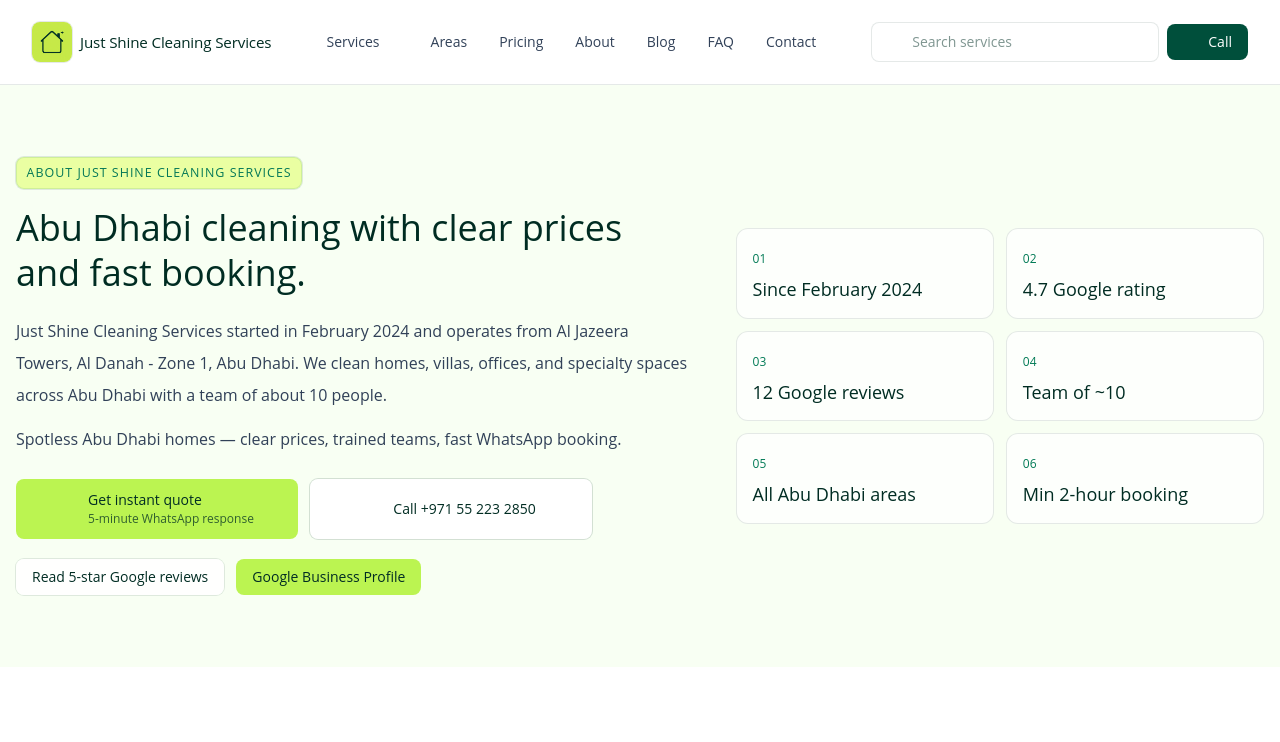
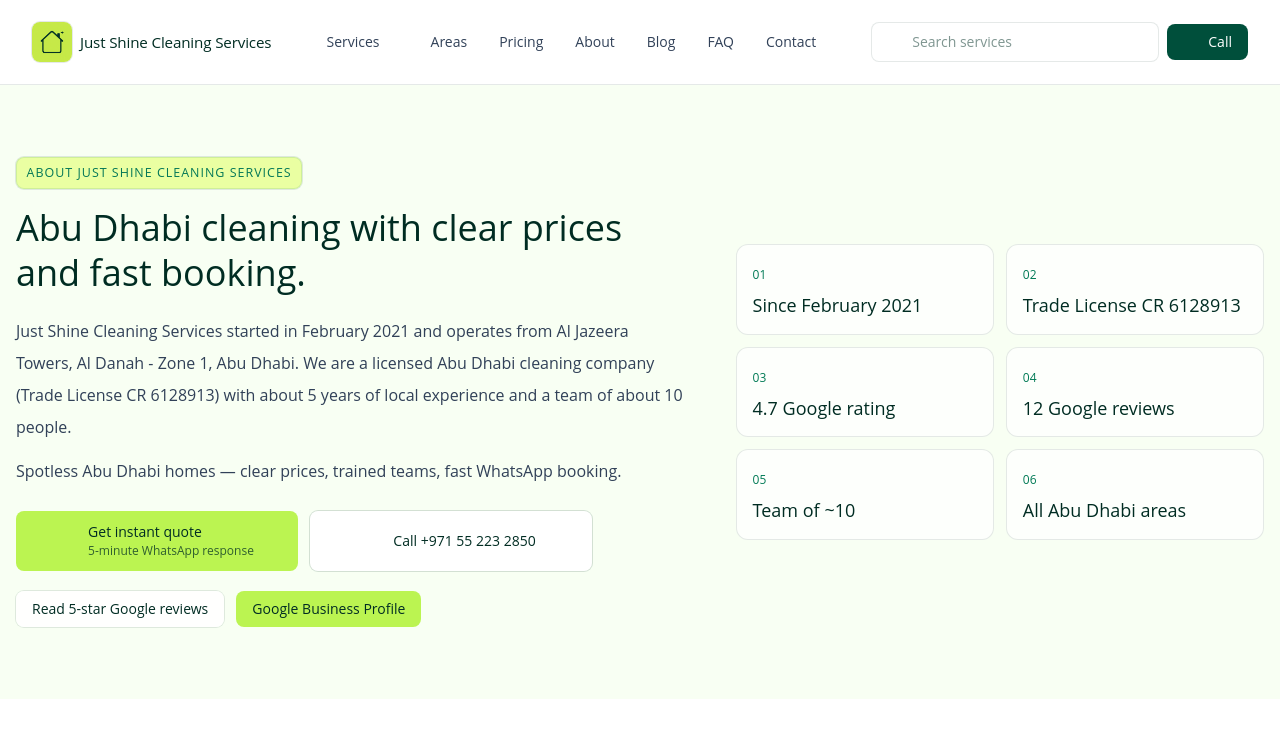
Before and after one commit to hiteshveo3/justshinecleaningservices, a Next.js app: page /about in a window 1280 px wide. Shown: the top 742 px of the page. Built offline with nearby package versions, Linux system fonts and the light colour scheme; some icons are missing.

Commit message:
Correct founding year to February 2021 and add trade license CR
Update site facts, About copy, author credentials, and LocalBusiness
schema so EEAT signals match the 2021 start date and CR 6128913.

Co-authored-by: hiteshveo3 <hiteshveo3@users.noreply.github.com>

```diff
--- a/src/app/about/page.tsx
+++ b/src/app/about/page.tsx
@@ -4,7 +4,7 @@ import { site } from "@/lib/content";
 
 export const metadata = {
   title: "About Just Shine Cleaning Services Abu Dhabi",
-  description: "Just Shine Cleaning Services started in February 2024 in Abu Dhabi. Clear prices, trained teams, WhatsApp booking, and Google-reviewed cleaning for homes and businesses.",
+  description: "Just Shine Cleaning Services started in February 2021 in Abu Dhabi. Clear prices, trained teams, WhatsApp booking, and Google-reviewed cleaning for homes and businesses.",
   alternates: { canonical: "/about" },
 };
 
@@ -18,11 +18,11 @@ const milestones = [
 const values = ["Professionalism", "Integrity", "Reliability", "Eco-consciousness", "Customer-first service", "Clear pricing"];
 const stats = [
   site.sinceLabel,
+  site.tradeLicenseLabel,
   `${site.rating.value} ${site.rating.source} rating`,
   `${site.rating.count} Google reviews`,
   `Team of ~${site.teamSize}`,
   "All Abu Dhabi areas",
-  "Min 2-hour booking",
 ];
 const areas = ["Al Danah", "Al Reem Island", "Khalifa City", "Yas Island", "Saadiyat Island", "Al Raha Beach", "Corniche", "Al Bateen", "Mussafah", "Al Reef", "MBZ City", "Downtown Abu Dhabi"];
 
@@ -38,6 +38,11 @@ export default function AboutPage() {
     email: site.email,
     image: `${site.url}${site.logo}`,
     foundingDate: `${site.foundingYear}-02`,
+    identifier: {
+      "@type": "PropertyValue",
+      name: "Trade License CR",
+      value: site.tradeLicenseNumber,
+    },
     priceRange: site.priceRange,
     numberOfEmployees: site.teamSize,
     address: {
@@ -71,7 +76,7 @@ export default function AboutPage() {
             <h1 className="mt-4 max-w-3xl text-[2rem] font-medium leading-tight text-emerald-950 sm:text-4xl">Abu Dhabi cleaning with clear prices and fast booking.</h1>
             <p className="mt-5 max-w-2xl text-base leading-8 text-slate-700">
               Just Shine Cleaning Services started in {site.foundingMonth} {site.foundingYear} and operates from {site.location}.
-              We clean homes, villas, offices, and specialty spaces across Abu Dhabi with a team of about {site.teamSize} people.
+              We are a licensed Abu Dhabi cleaning company ({site.tradeLicenseLabel}) with about {site.yearsExperience} years of local experience and a team of about {site.teamSize} people.
             </p>
             <p className="mt-3 max-w-2xl text-base leading-8 text-slate-700">{site.tagline}</p>
             <div className="mt-6 max-w-xl"><CtaButtons service="home" /></div>
--- a/src/components/seo.tsx
+++ b/src/components/seo.tsx
@@ -15,7 +15,12 @@ export const localBusinessSchema = {
   email: site.email,
   url: site.url,
   priceRange: site.priceRange,
-  foundingDate: String(site.foundingYear),
+  foundingDate: `${site.foundingYear}-02`,
+  identifier: {
+    "@type": "PropertyValue",
+    name: "Trade License CR",
+    value: site.tradeLicenseNumber,
+  },
   areaServed: {
     "@type": "City",
     name: "Abu Dhabi",
--- a/src/lib/content.ts
+++ b/src/lib/content.ts
@@ -15,10 +15,12 @@ export const site = {
   googleMapsUrl: "https://www.google.com/maps/place/Just+Shine+Cleaning+Services/@24.4917066,54.3650786,17z/data=!3m1!4b1!4m6!3m5!1s0x3e5e67002f41a8a5:0xc0adc04da10963b0!8m2!3d24.4917066!4d54.3650786!16s%2Fg%2F11z2dcf36v",
   googlePlaceCid: "0xc0adc04da10963b0",
   logo: "/brand-mark.png",
-  foundingYear: 2024,
+  foundingYear: 2021,
   foundingMonth: "February",
-  yearsExperience: 2,
-  sinceLabel: "Since February 2024",
+  yearsExperience: 5,
+  sinceLabel: "Since February 2021",
+  tradeLicenseNumber: "6128913",
+  tradeLicenseLabel: "Trade License CR 6128913",
   openingHours: "Mo-Su 08:00-22:00",
   openingHoursLabel: "8:00 AM - 10:00 PM daily",
   priceRange: "AED 30-150 per hour",
@@ -50,7 +52,8 @@ export const authors = {
     role: "Abu Dhabi cleaning specialists",
     bio: "Field-tested cleaning guidance from Just Shine teams serving apartments, villas, and offices across Abu Dhabi. Content is reviewed by operations before publishing.",
     credentials: [
-      "Local Abu Dhabi residential and commercial cleaning experience",
+      "Serving Abu Dhabi homes and businesses since February 2021",
+      "Licensed local cleaning company (Trade License CR 6128913)",
       "Trained teams for deep clean, villa, sofa, and carpet work",
       "Quote-first process with clear scope before booking",
     ],
```
